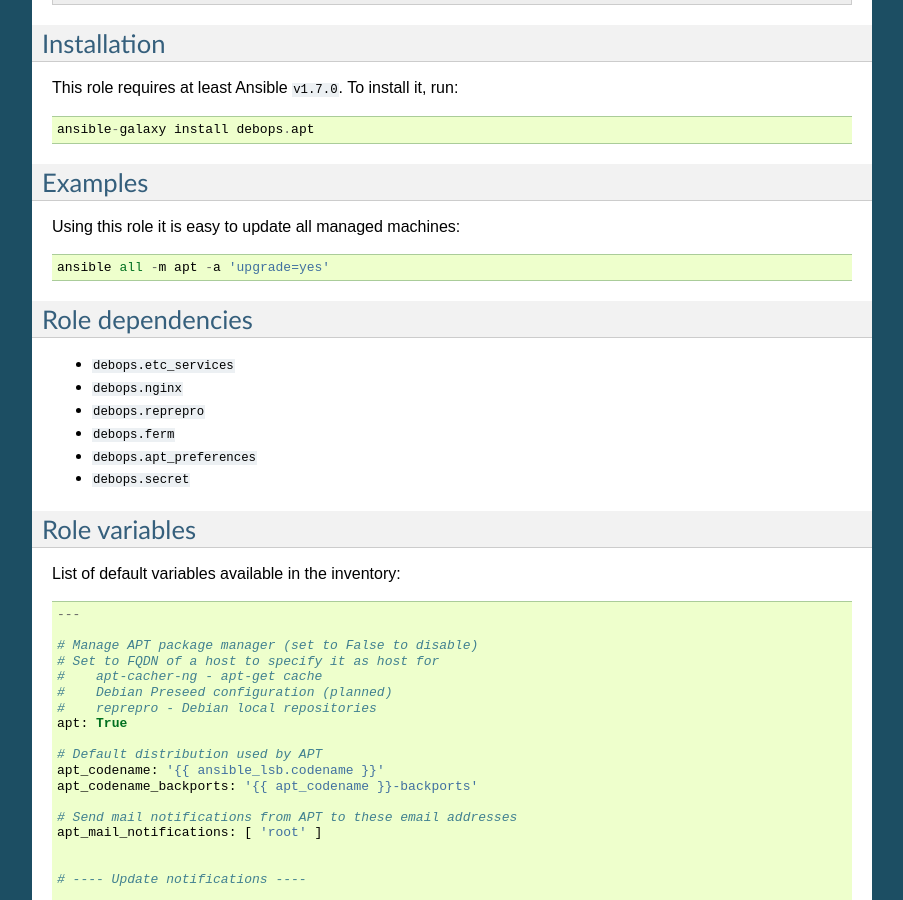
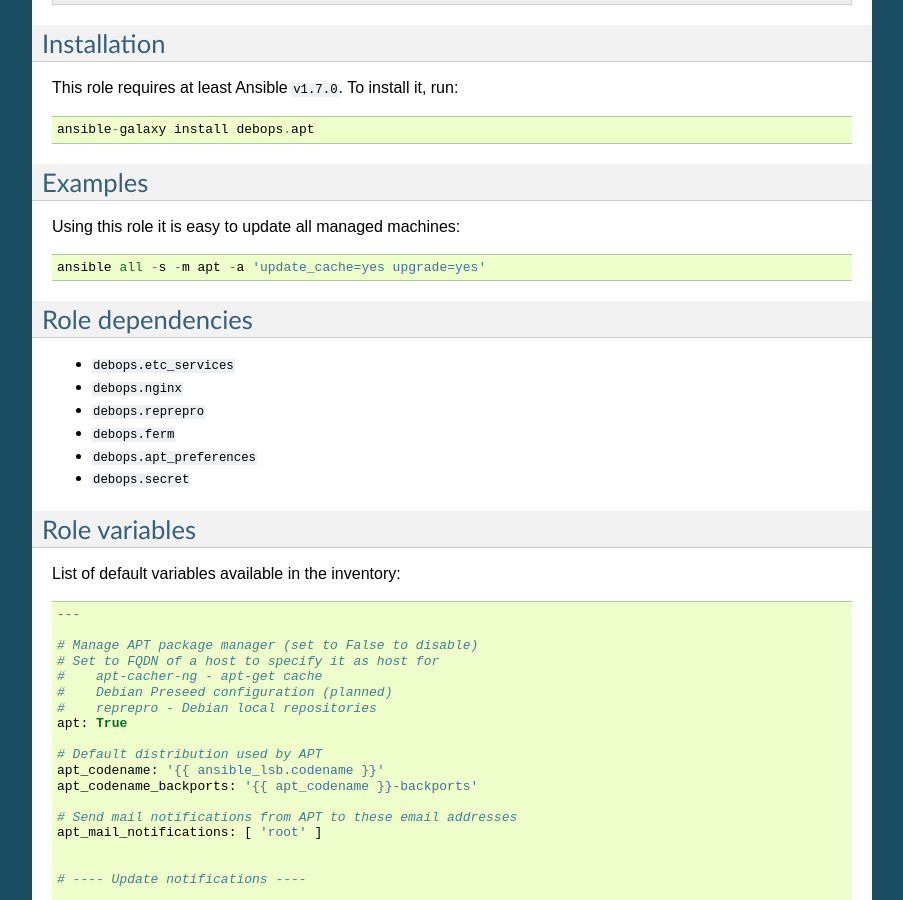
Before and after one commit to debops/docs, a Sphinx documentation site: the page built from docs/ansible/roles/debops.apt.rst, in a window 1280 px wide and 900 px high, scrolled down 506 px. Shown: the whole window, without its empty margins (198-1101 px from the left). Built offline with Sphinx 7.4.7, drawn with Linux system fonts in a browser that asks for light colours.

Commit message:
Specify more explicit APT upgrade command

```diff
--- a/docs/ansible/roles/debops.apt.rst
+++ b/docs/ansible/roles/debops.apt.rst
@@ -42,7 +42,7 @@
 
 Using this role it is easy to update all managed machines::
 
-  ansible all -m apt -a 'upgrade=yes'
+  ansible all -s -m apt -a 'update_cache=yes upgrade=yes'
 
 
 Role dependencies
```
